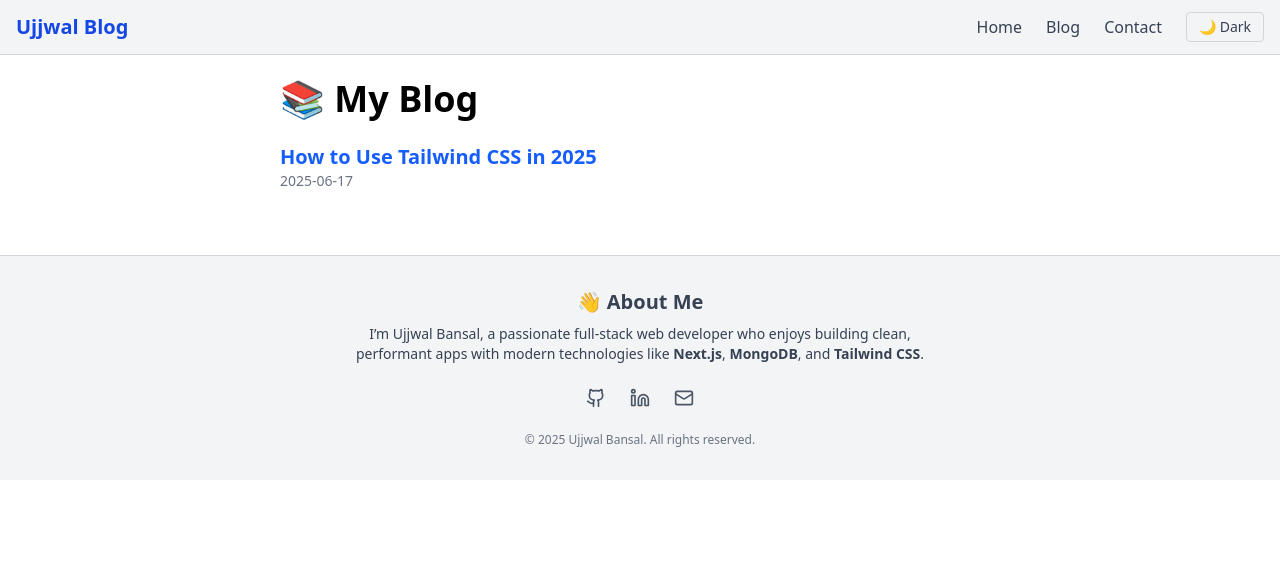
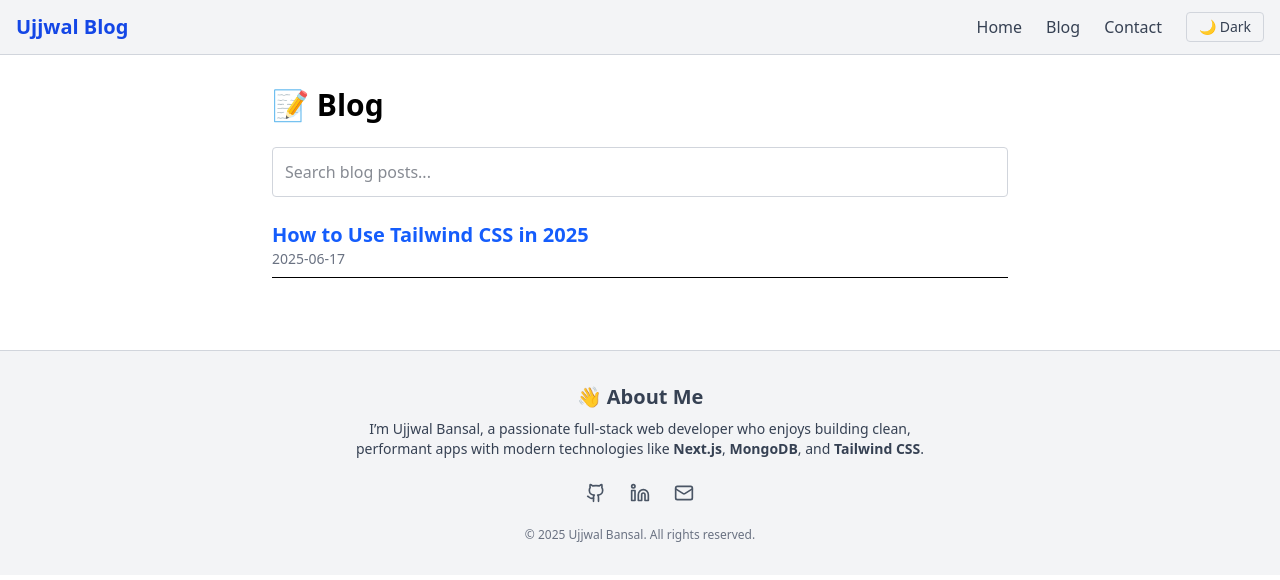
Before and after one commit to UjjwalBansal2002/Ujjwal-Bansal-Blogs, a Next.js app: page /blog in a window 1280 px wide. Shown: the top 580 px of the page. Built offline with nearby package versions, Linux system fonts and the light colour scheme.

Commit message:
adding search on blogs

```diff
--- a/src/app/blog/page.js
+++ b/src/app/blog/page.js
@@ -1,29 +1,14 @@
-import { getAllPosts } from '../../lib/posts';
-import Link from 'next/link';
-
-export const metadata = {
-  title: 'My Blog | Ujjwal Bansal',
-  description: 'Read articles and tutorials on web development, JavaScript, Tailwind CSS, and more.',
-};
+import { getPostSlugs, getPostBySlug } from '@/lib/posts';
+import SearchablePostList from '@/components/SearchablePostList'; // 👇 we'll make this
 
 export default function BlogHome() {
-  const posts = getAllPosts();
+  const slugs = getPostSlugs();
+  const posts = slugs.map((slug) => getPostBySlug(slug.replace(/\.md$/, '')));
 
   return (
-    <main className="max-w-3xl mx-auto p-6">
-      <h1 className="text-4xl font-bold mb-6">📚 My Blog</h1>
-      <ul className="space-y-4">
-        {posts.map((post) => (
-          <li key={post.slug}>
-            <Link href={`/blog/${post.slug}`}>
-              <h2 className="text-xl font-semibold text-blue-600 hover:underline">
-                {post.meta.title}
-              </h2>
-            </Link>
-            <p className="text-sm text-gray-500">{post.meta.date}</p>
-          </li>
-        ))}
-      </ul>
+    <main className="max-w-3xl mx-auto px-4 py-8">
+      <h1 className="text-3xl font-bold mb-6">📝 Blog</h1>
+      <SearchablePostList posts={posts} />
     </main>
   );
 }
--- /dev/null
+++ b/src/components/SearchablePostList.js
@@ -0,0 +1,39 @@
+'use client';
+import { useState } from 'react';
+import Link from 'next/link';
+
+export default function SearchablePostList({ posts }) {
+  const [search, setSearch] = useState('');
+
+  const filteredPosts = posts.filter((post) =>
+    post.meta.title.toLowerCase().includes(search.toLowerCase())
+  );
+
+  return (
+    <div>
+      <input
+        type="text"
+        placeholder="Search blog posts..."
+        value={search}
+        onChange={(e) => setSearch(e.target.value)}
+        className="w-full p-3 mb-6 rounded border border-gray-300 dark:border-gray-700 bg-white dark:bg-gray-800 text-gray-900 dark:text-white"
+      />
+
+      <ul className="space-y-4">
+        {filteredPosts.map((post, i) => (
+          <li key={i} className="border-b pb-2">
+            <Link href={`/blog/${post.slug}`}>
+              <h2 className="text-xl font-semibold text-blue-600 dark:text-blue-400 hover:underline">
+                {post.meta.title}
+              </h2>
+            </Link>
+            <p className="text-sm text-gray-500">{post.meta.date}</p>
+          </li>
+        ))}
+        {filteredPosts.length === 0 && (
+          <p className="text-gray-500 dark:text-gray-400">No posts found.</p>
+        )}
+      </ul>
+    </div>
+  );
+}
```
